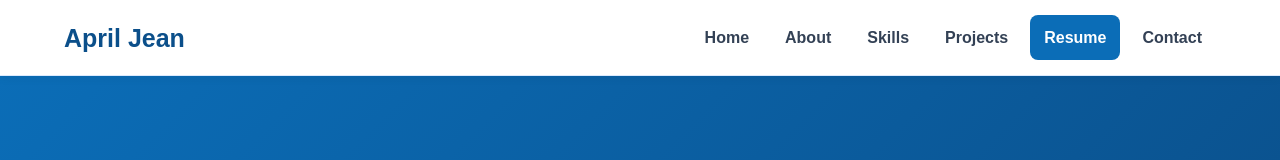
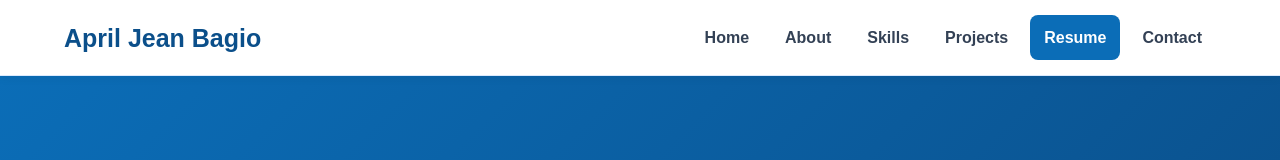
Before and after one commit to apriljeanbagio/April-Jean-Portfolio, a plain HTML site: page resume.html in a window 1280 px wide. Shown: the top 160 px of the page. Drawn offline with Linux system fonts and the light colour scheme.

Commit message:
Update resume.html

```diff
--- a/resume.html
+++ b/resume.html
@@ -23,7 +23,7 @@
         <nav class="navbar">
 
             <div class="logo">
-                April Jean
+                April Jean Bagio
             </div>
 
 
```
